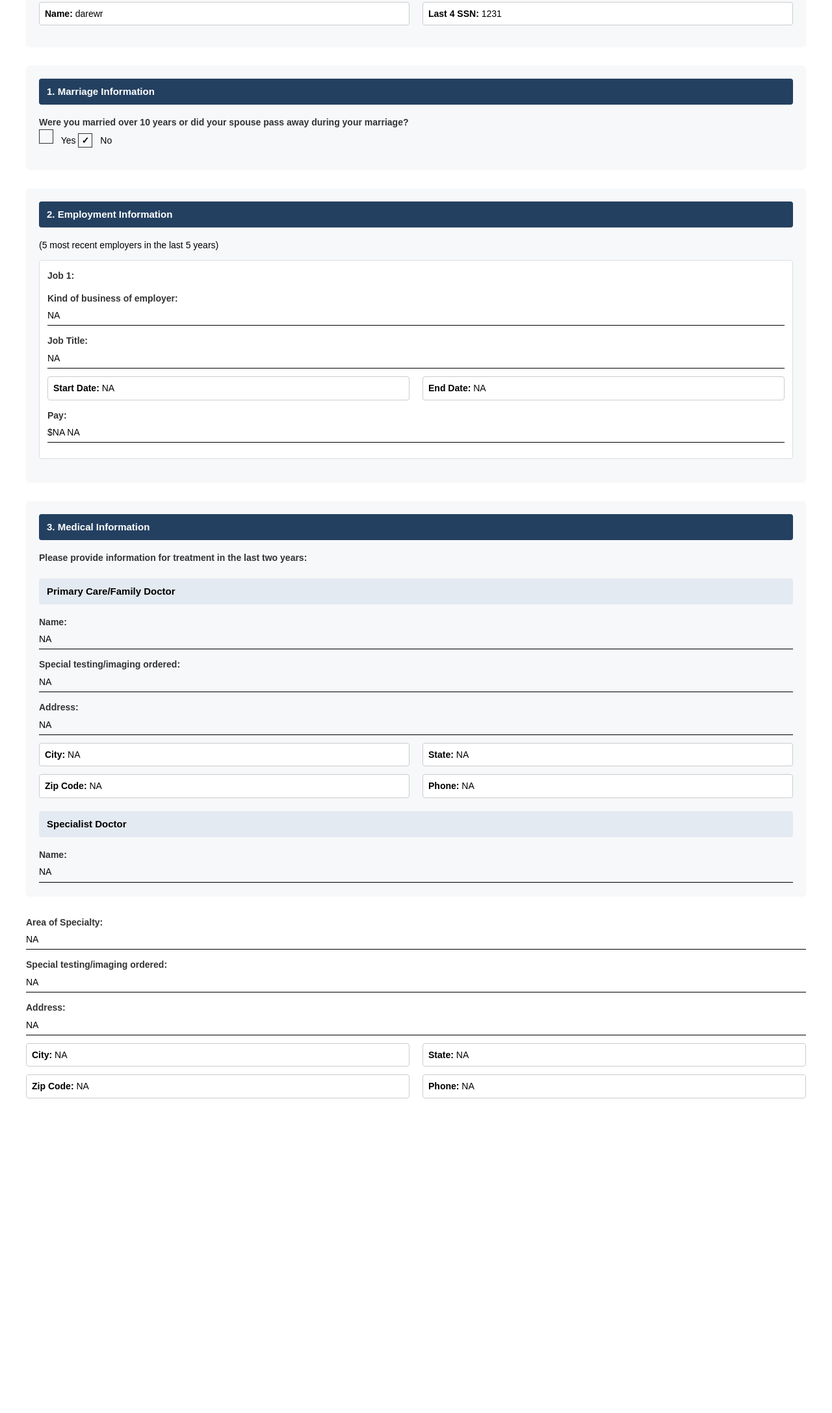
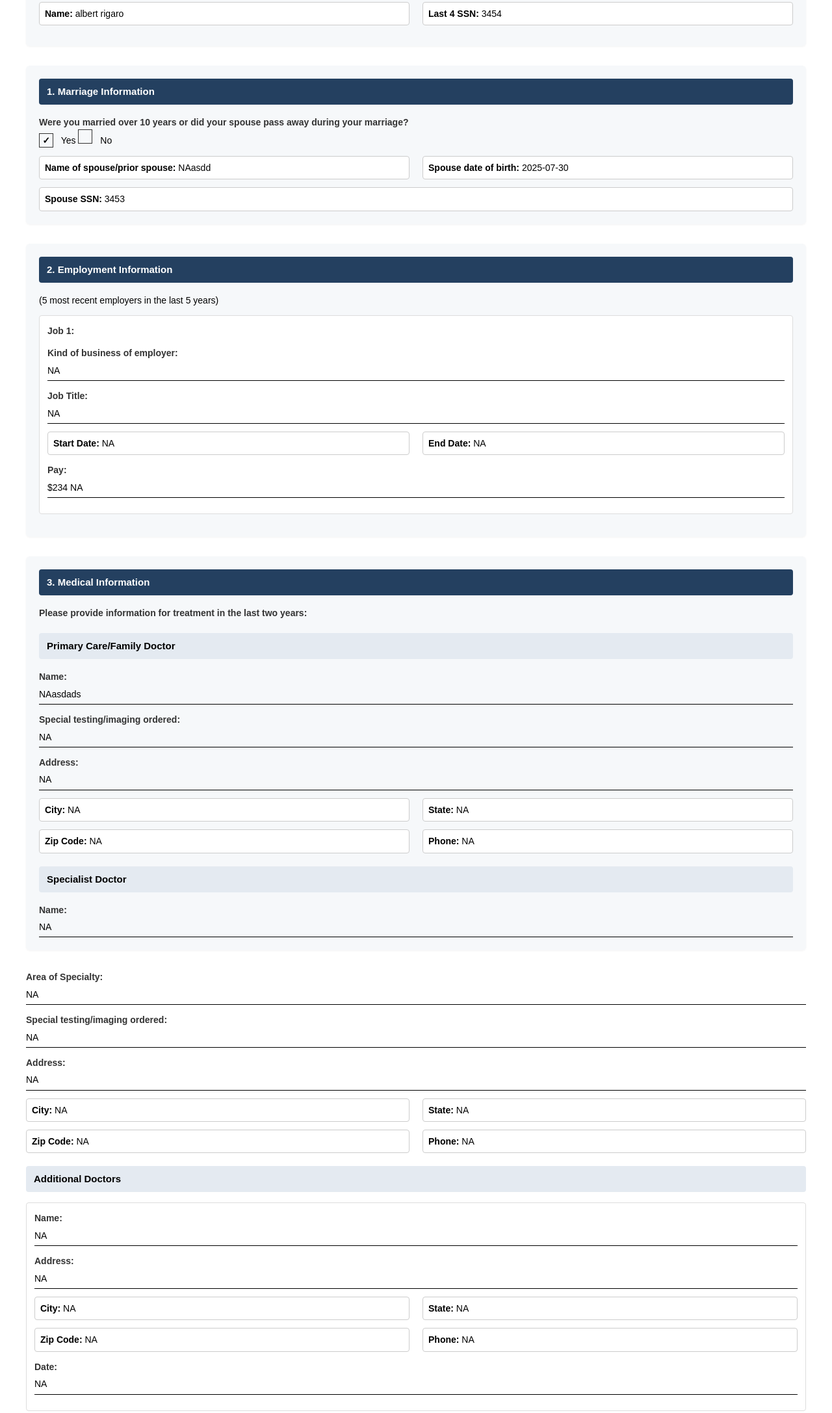
Before and after one commit to AmmarHussainn/avatarbackend, a website: page debug_output.html in a window 1280 px wide. Shown: the part 149-2323 px from the top of the page at 65% size. Before the commit the page ends 1871 px from the top, so only its background shows below. Drawn offline with Linux system fonts and the light colour scheme.

Commit message:
update output

```diff
--- a/debug_output.html
+++ b/debug_output.html
@@ -15,17 +15,23 @@
   <div class="form-title">SS App Prep</div>
 
   <div class="section" style="display:  flex ; width: 100% ;   ">
-    <div class="field" style="width: 70%; border-bottom: 1px solid #000; padding-bottom: 4px; "><strong >Name:</strong> darewr</div> <br/>
-    <div class="field" style="width: 30%; border-bottom: 1px solid #000; padding-bottom: 4px; "><strong >Last 4 SSN:</strong> 1231</div>
+    <div class="field" style="width: 70%; border-bottom: 1px solid #000; padding-bottom: 4px; "><strong >Name:</strong> albert rigaro</div> <br/>
+    <div class="field" style="width: 30%; border-bottom: 1px solid #000; padding-bottom: 4px; "><strong >Last 4 SSN:</strong> 3454</div>
   </div>
 
   <div class="section">
     <div class="section-title" style="text-decoration: underline;">Marriage Information</div>
     <div class="field">
       <strong>Were you married over 10 years or did your spouse pass away during your marriage?</strong>
-      <span class="checkbox">□ Yes</span>
-      <span class="checkbox">✓ No</span>
+      <span class="checkbox">✓ Yes</span>
+      <span class="checkbox">□ No</span>
     </div>
+    <div style="display:  flex ; width: 100% ;   ">
+
+      <div class="field" style="width: 70%; border-bottom: 1px solid #000; padding-bottom: 4px; "><strong>Spouse Name:</strong> NAasdd</div> <br/>
+      <div class="field" style="width: 30%; border-bottom: 1px solid #000; padding-bottom: 4px; "><strong>Spouse DOB:</strong> 2025-07-30</div>
+    </div>
+    <div class="field"><strong>Spouse SSN:</strong> 3453</div>
   </div>
 
   <div class="section">
@@ -37,7 +43,7 @@
       <div class="field"><strong>Title:</strong> NA</div>
       <div class="field"><strong>Start Date:</strong> NA</div>
       <div class="field"><strong>End Date:</strong> NA</div>
-      <div class="field"><strong>Pay:</strong> $NA NA</div>
+      <div class="field"><strong>Pay:</strong> $234 NA</div>
     </div>
   </div>
 
@@ -46,12 +52,12 @@
 
     <div class="section">
       <div class="section-title">Primary Care</div>
-      <div class="field"><strong>Name:</strong> NA</div>
+      <div class="field"><strong>Name:</strong> NAasdads</div>
       <div class="field"><strong>Testing:</strong> NA</div>
       <div class="field"><strong>Address:</strong> NA</div>
       <div class="field"><strong>City:</strong> NA <strong>State:</strong> NA</div>
       <div class="field"><strong>Zip:</strong> NA <strong>Phone:</strong> NA</div>
-      <div class="field"><strong>Date:</strong> NA</div>
+      <div class="field"><strong>Date:</strong> 2025-06</div>
     </div>
 
     <div class="section">
@@ -62,7 +68,7 @@
       <div class="field"><strong>Address:</strong> NA</div>
       <div class="field"><strong>City:</strong> NA <strong>State:</strong> NA</div>
       <div class="field"><strong>Zip:</strong> NA <strong>Phone:</strong> NA</div>
-      <div class="field"><strong>Date:</strong> NA</div>
+      <div class="field"><strong>Date:</strong> 2025-06</div>
     </div>
 
     <div class="section">
@@ -214,8 +220,8 @@
   <div class="container">
     <div class="section">
       <div class="field-row">
-        <div class="field-inline"><strong>Name:</strong> darewr</div>
-        <div class="field-inline"><strong>Last 4 SSN:</strong> 1231</div>
+        <div class="field-inline"><strong>Name:</strong> albert rigaro</div>
+        <div class="field-inline"><strong>Last 4 SSN:</strong> 3454</div>
       </div>
     </div>
 
@@ -223,9 +229,14 @@
       <div class="section-title">1. Marriage Information</div>
       <div class="field">
         <strong>Were you married over 10 years or did your spouse pass away during your marriage?</strong><br/>
-        <span class="checkbox"></span> Yes
-        <span class="checkbox">✓</span> No
+        <span class="checkbox">✓</span> Yes
+        <span class="checkbox"></span> No
       </div>
+      <div class="field-row">
+        <div class="field-inline"><strong>Name of spouse/prior spouse:</strong> NAasdd</div>
+        <div class="field-inline"><strong>Spouse date of birth:</strong> 2025-07-30</div>
+      </div>
+      <div class="field-inline"><strong>Spouse SSN:</strong> 3453</div>
     </div>
 
     <div class="section">
@@ -239,7 +250,7 @@
           <div class="field-inline"><strong>Start Date:</strong> NA</div>
           <div class="field-inline"><strong>End Date:</strong> NA</div>
         </div>
-        <div class="field"><strong>Pay:</strong> <span class="full-underline">$NA NA</span></div>
+        <div class="field"><strong>Pay:</strong> <span class="full-underline">$234 NA</span></div>
 
       </div>
     </div>
@@ -249,7 +260,7 @@
       <div class="field"><strong>Please provide information for treatment in the last two years:</strong></div>
 
       <div class="section-title" style="margin-top: 20px; background-color: #e4eaf1; color: #000;">Primary Care/Family Doctor</div>
-      <div class="field"><strong>Name:</strong> <span class="full-underline"  > NA</span> </div>
+      <div class="field"><strong>Name:</strong> <span class="full-underline"  > NAasdads</span> </div>
       <div class="field"><strong>Special testing/imaging ordered:</strong> <span class="full-underline">NA</span> </div>
       <div class="field"><strong>Address:</strong> <span class="full-underline"> NA</span> </div>
       <div class="field-row">
@@ -275,6 +286,20 @@
         <div class="field-inline"><strong>Phone:</strong> NA</div>
       </div>
 
+      <div class="section-title" style="margin-top: 20px; background-color: #e4eaf1; color: #000;">Additional Doctors</div>
+      <div class="entry-box">
+        <div class="field"><strong>Name:</strong>  <span class="full-underline"  >  NA </span></div>
+        <div class="field"><strong>Address:</strong>  <span class="full-underline"  >  NA </span> </div>
+        <div class="field-row">
+          <div class="field-inline"><strong>City:</strong> NA</div>
+          <div class="field-inline"><strong>State:</strong> NA</div>
+        </div>
+        <div class="field-row">
+          <div class="field-inline"><strong>Zip Code:</strong> NA</div>
+          <div class="field-inline"><strong>Phone:</strong> NA</div>
+        </div>
+        <div class="field"><strong>Date:</strong>  <span class="full-underline"  >  NA </span> </div>
+      </div>
     </div>
 
 
```
